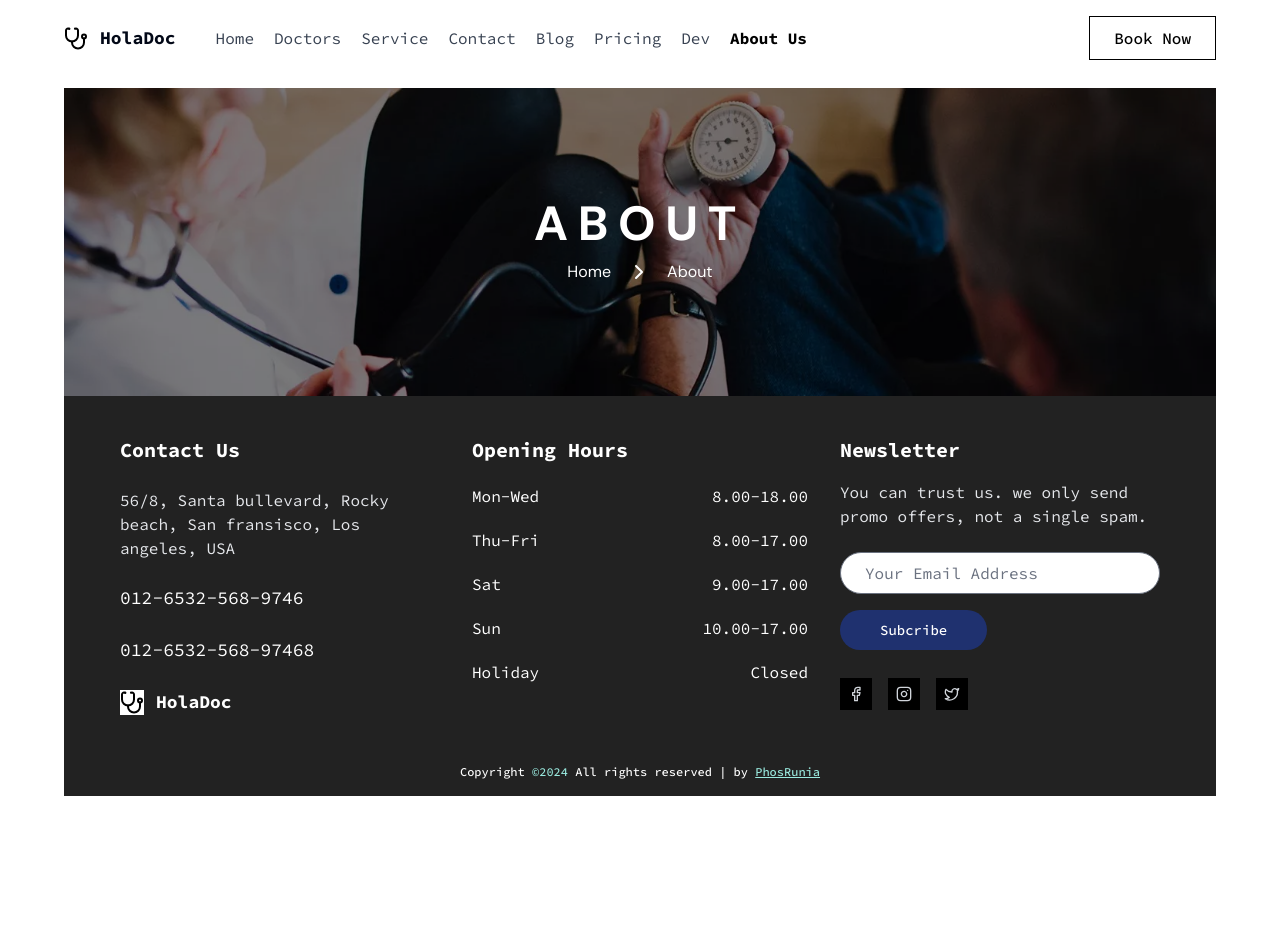
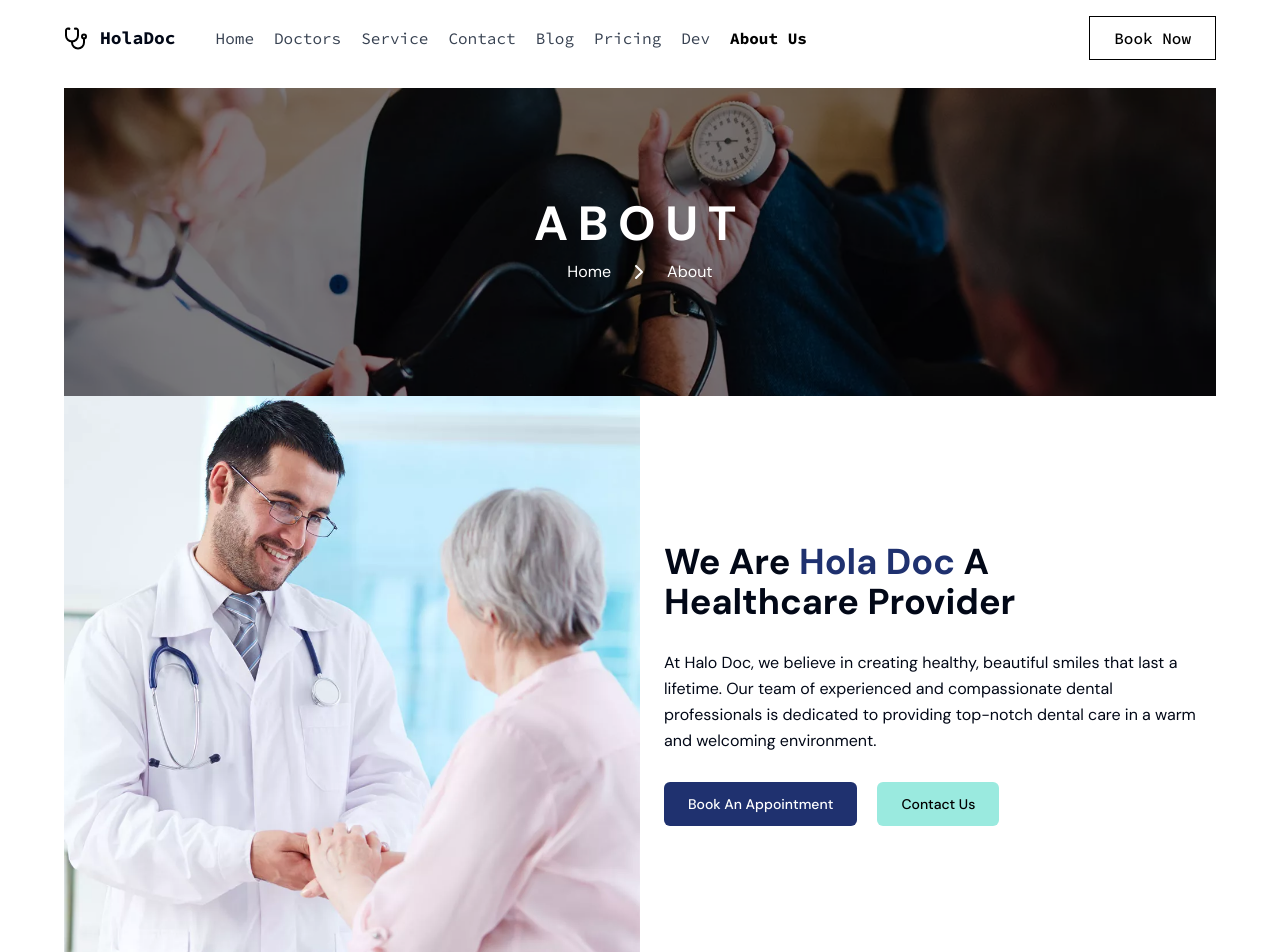
Before and after one commit to PhosRunia28/Hospital-Hola-Doc, a React (Vite) app: page /about in a window 1280 px wide. Shown: the top 952 px of the page. Before the commit the page ends 820 px from the top, so only its background shows below. Built offline with nearby package versions, Linux system fonts and the light colour scheme.

Commit message:
ui: AboutPage Complete

```diff
--- a/src/components/pages/About.tsx
+++ b/src/components/pages/About.tsx
@@ -1,9 +1,14 @@
+import SectionAbout from "../sections/SectionAbout";
 import SectionBreadcrumb from "../sections/SectionBreadcrumb";
-
+import SectionConsultant from "../sections/SectionConsultant";
+import SectionFeedback from "../sections/SectionFeedback";
 export default function About() {
   return (
     <>
       <SectionBreadcrumb breadcrumb="About" />
+      <SectionAbout />
+      <SectionConsultant />
+      <SectionFeedback />
     </>
   );
 }
--- a/src/components/pages/Blog.tsx
+++ b/src/components/pages/Blog.tsx
@@ -1,9 +1,11 @@
+import SectionBlog from "../sections/SectionBlog";
 import SectionBreadcrumb from "../sections/SectionBreadcrumb";
 
 export default function Blog() {
   return (
     <>
       <SectionBreadcrumb breadcrumb="Blog" />
+      <SectionBlog />
     </>
   );
 }
--- /dev/null
+++ b/src/components/sections/SectionAbout.tsx
@@ -0,0 +1,48 @@
+import aboutImg from "@/img/aboutImage.png";
+import { Link } from "react-router-dom";
+import { Button } from "../ui/button";
+
+export default function SectionAbout() {
+  return (
+    <section className="flex gap-6 py-5 font-DMSans lg:items-center lg:justify-center lg:py-0">
+      <img
+        src={aboutImg}
+        alt="about Hola Doc Image"
+        className="hidden bg-cover bg-center lg:block lg:max-w-lg xl:max-w-xl"
+      />
+      <div className="flex w-full flex-col gap-5 sm:gap-7 md:items-center md:justify-center md:text-center lg:items-start lg:justify-normal lg:pr-2 lg:text-left">
+        <h3 className="w-full max-w-lg text-2xl font-bold sm:text-3xl lg:text-4xl">
+          We Are <span className="text-primary">Hola Doc</span> A Healthcare
+          Provider
+        </h3>
+        <p className="w-full max-w-lg leading-relaxed sm:max-w-xl">
+          At Halo Doc, we believe in creating healthy, beautiful smiles that
+          last a lifetime. Our team of experienced and compassionate dental
+          professionals is dedicated to providing top-notch dental care in a
+          warm and welcoming environment.
+        </p>
+        <div className="flex w-full flex-wrap items-center gap-5 md:justify-center lg:justify-normal">
+          <Link to="/appointment">
+            <Button
+              className="mx-auto w-full max-w-fit px-6 md:mx-0"
+              type="button"
+              size="lg"
+            >
+              Book An Appointment
+            </Button>
+          </Link>
+          <Link to="/contact">
+            <Button
+              className="mx-auto w-full max-w-fit px-6 md:mx-0"
+              variant="secondary"
+              type="button"
+              size="lg"
+            >
+              Contact Us
+            </Button>
+          </Link>
+        </div>
+      </div>
+    </section>
+  );
+}
--- a/src/components/ui/button.tsx
+++ b/src/components/ui/button.tsx
@@ -15,8 +15,7 @@ const buttonVariants = cva(
           "bg-destructive text-destructive-foreground hover:bg-destructive/80",
         outline:
           "border border-input bg-background hover:bg-accent hover:text-accent-foreground",
-        secondary:
-          "bg-secondary text-secondary-foreground hover:bg-secondary/80",
+        secondary: "bg-secondary text-black hover:bg-secondary/80",
         ghost: "hover:bg-accent hover:text-accent-foreground",
         link: "text-primary underline-offset-4 hover:underline",
       },
```
Also changed, not shown: src/img/aboutImage.png (added).
